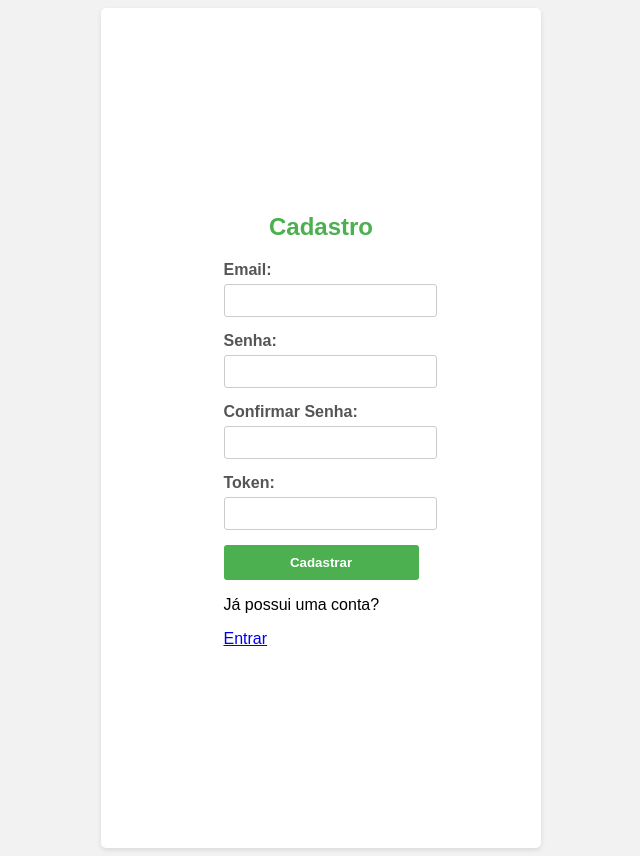
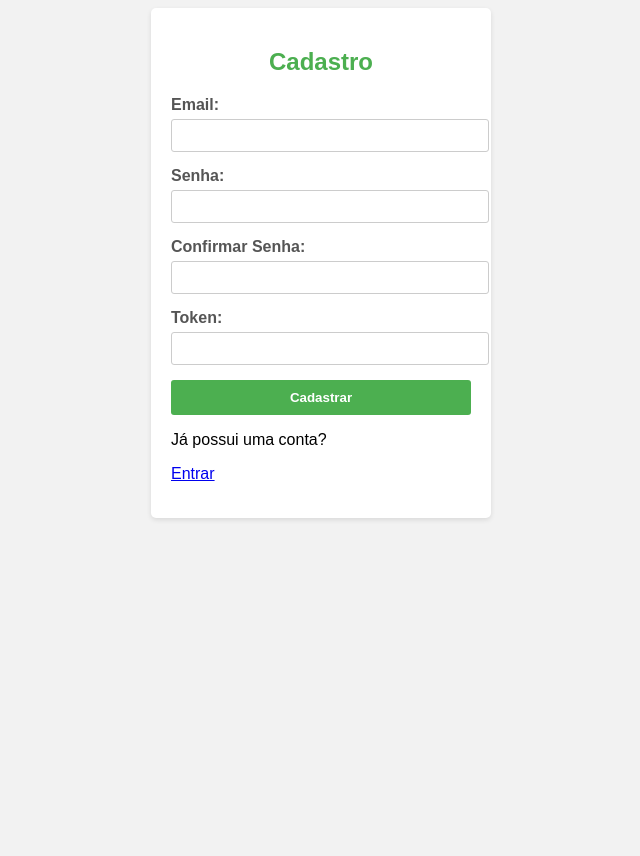
Before and after one commit to Marvingms7/api_webhook, a Flask app: page /signup in a window 1280 px wide. Shown: the whole page, without its empty margins (319-959 px from the left). After the commit the page ends 520 px from the top, so only its background shows below. Run offline with Flask 3, Linux system fonts and the light colour scheme.

Commit message:
ultimas alterações

```diff
--- a/templates/signup.html
+++ b/templates/signup.html
@@ -8,17 +8,12 @@
             font-family: Arial, sans-serif;
         }
         .container {
-            max-width: 400px;
+            max-width: 300px;
             margin: 0 auto;
             padding: 20px;
             background-color: #ffffff;
             border-radius: 5px;
             box-shadow: 0 2px 5px rgba(0, 0, 0, 0.1);
-            display: flex;
-            flex-direction: column;
-            align-items: center;
-            justify-content: center;
-            height: 100vh;
         }
         h2 {
             text-align: center;
@@ -27,7 +22,6 @@
         }
         .form-group {
             margin-bottom: 15px;
-            width: 100%;
         }
         .form-group label {
             display: block;
```
